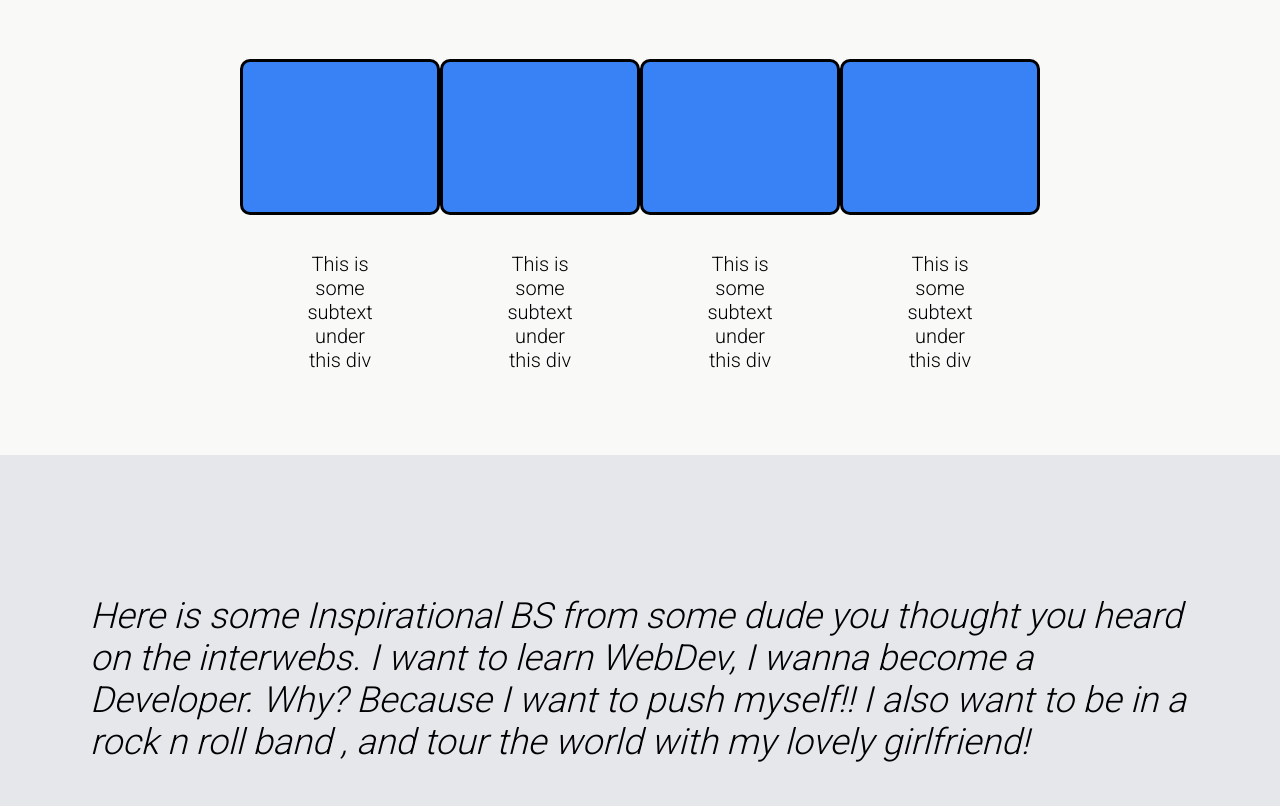
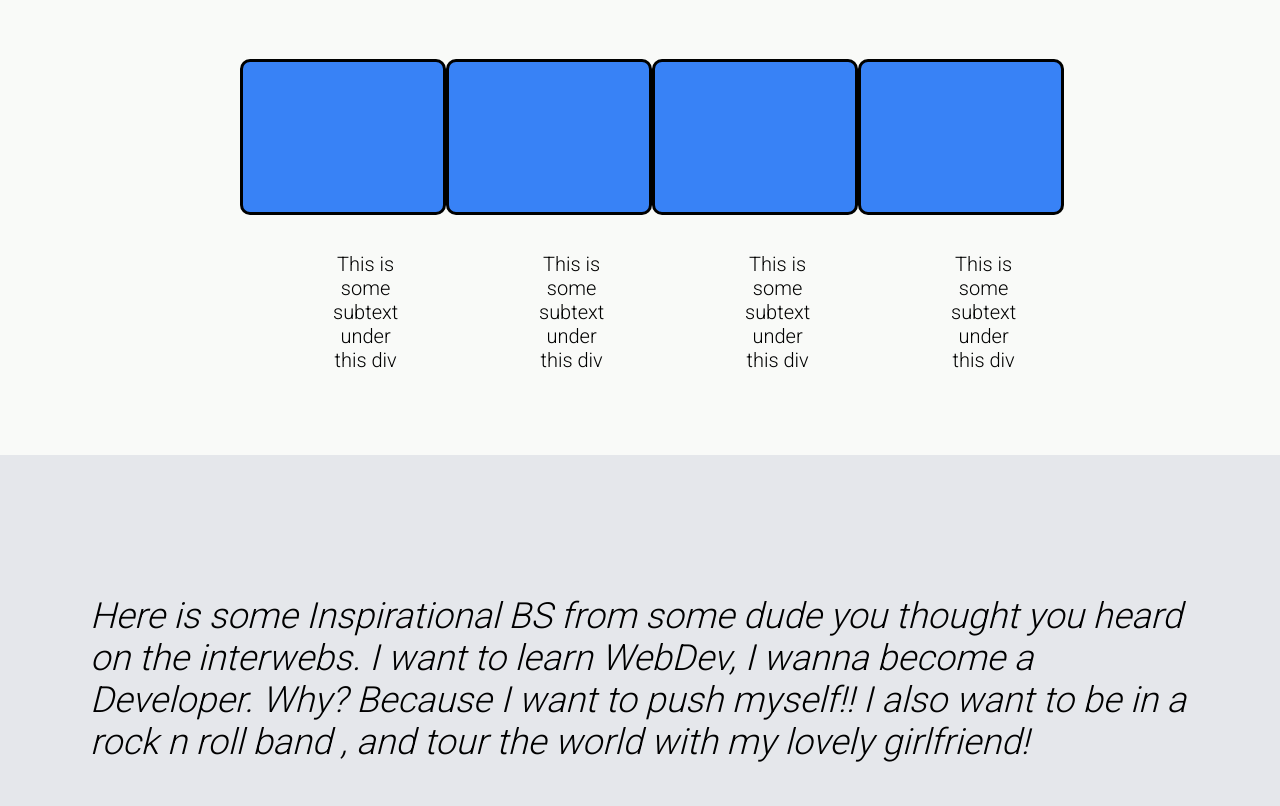
Before and after one commit to Stockdrum/Odin-Project-Landing-Page, a plain HTML site: page index.html in a window 1280 px wide. Shown: the part 743-1549 px from the top of the page. Drawn offline with Linux system fonts and the light colour scheme.

Commit message:
updated stlyes

```diff
--- a/styles.css
+++ b/styles.css
@@ -176,10 +176,13 @@ h2 {
 }
 
 .text {
-    margin-top: 130px;
+    margin-top: 100px;
     display: flex;
-    flex-direction: column;
     flex-wrap: wrap;
+    text-align: center;
+    justify-content: baseline;
+    padding: 30px;
+
 }
 
 #quote {
```
